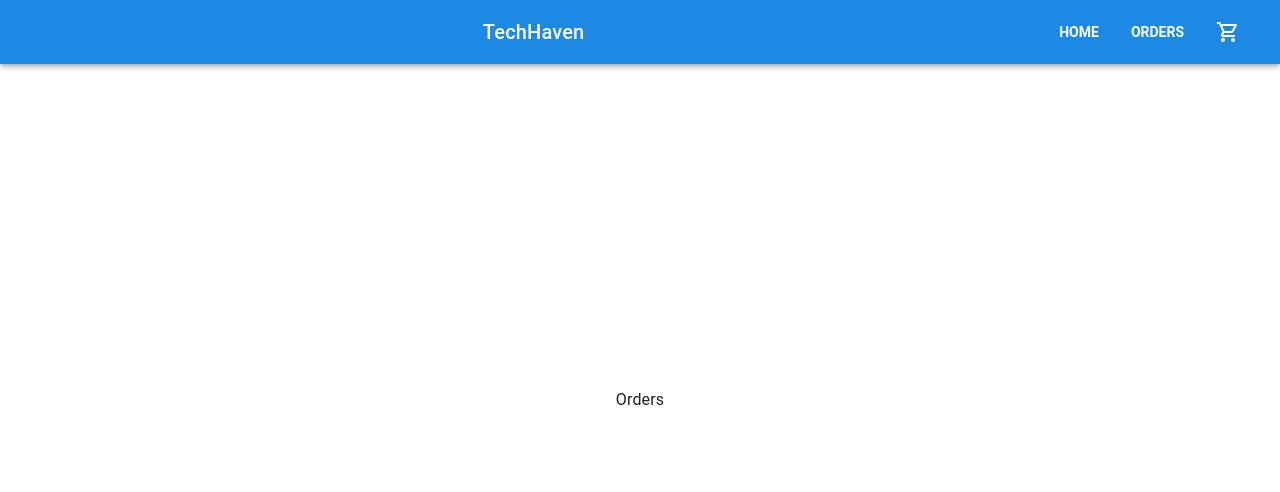
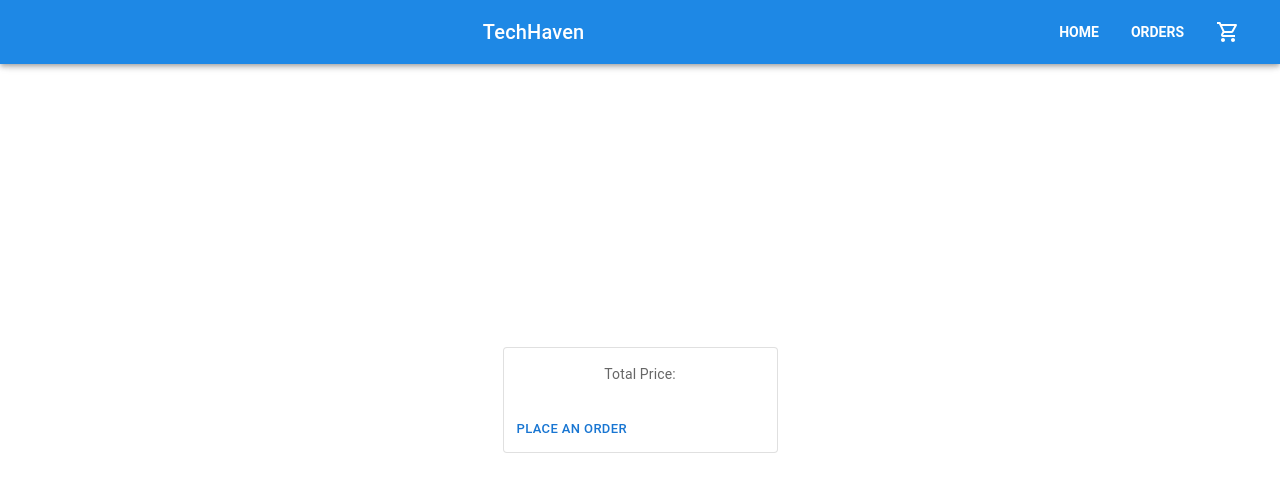
Before and after one commit to RavinduLakshitha/Techsy, a React (Vite) app: page /orders in a window 1280 px wide. Shown: the top 492 px of the page. Built offline with nearby package versions, Linux system fonts and the light colour scheme.

Commit message:
create Order function

```diff
--- a/src/components/orders/Orders.jsx
+++ b/src/components/orders/Orders.jsx
@@ -1,8 +1,37 @@
+import * as React from 'react';
+import Box from '@mui/material/Box';
+import Card from '@mui/material/Card';
+import CardActions from '@mui/material/CardActions';
+import CardContent from '@mui/material/CardContent';
+import Button from '@mui/material/Button';
+import Typography from '@mui/material/Typography';
 
-const Orders = () => {
+export default function OutlinedCard() {
+  // Function to handle order placement
+  const handlePlaceOrder = () => {
+    // Display order confirmation message
+    window.alert('Order placed successfully! Thank you for your purchase.');
+  };
+
+  const card = (
+    <React.Fragment>
+      <CardContent>
+        <Typography gutterBottom sx={{ color: 'text.secondary', fontSize: 14 }}>
+          Total Price:
+        </Typography>
+      </CardContent>
+      <CardActions>
+        {/* Add click handler to the button */}
+        <Button size="small" onClick={handlePlaceOrder}>
+          Place an Order
+        </Button>
+      </CardActions>
+    </React.Fragment>
+  );
+
   return (
-    <div>Orders</div>
-  )
+    <Box sx={{ minWidth: 275 }}>
+      <Card variant="outlined">{card}</Card>
+    </Box>
+  );
 }
-
-export default Orders
```
